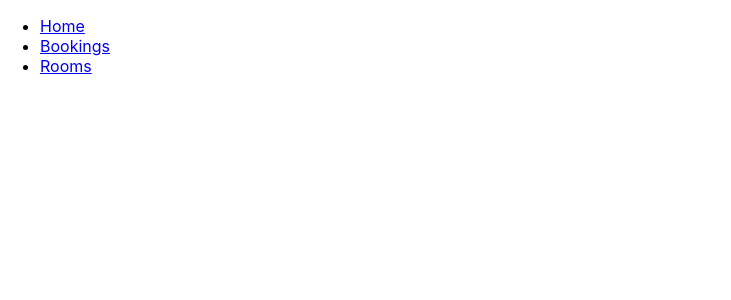
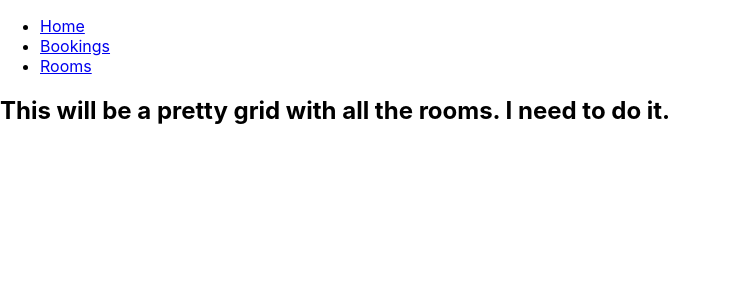
Before and after one commit to GerCassa/HotelMagamentApp-JAVA-REACT-, a React (Create React App) app in the folder client/: page /rooms in a window 1280 px wide. Shown: the top 300 px of the page, without its empty margins (0-731 px from the left). Built offline with nearby package versions, Linux system fonts and the light colour scheme.

Commit message:
added room container and link to it on navbar

```diff
--- a/client/src/App.js
+++ b/client/src/App.js
@@ -3,8 +3,8 @@ import './App.css';
 import { BrowserRouter as Router, Route } from 'react-router-dom'
 import Navbar from './components/Navbar';
 import Home from './components/Home'
-import BookingsList from './components/BookingsList';
 import BookingContainer from './containers/BookingContainer';
+import RoomContainer from './containers/RoomContainer';
 
 class App extends Component {
   render() {
@@ -14,6 +14,7 @@ class App extends Component {
             <Navbar />
             <Route exact path="/" component={Home} />
             <Route path="/bookings" component={BookingContainer} />
+            <Route path="/rooms" component={RoomContainer} />
           </React.Fragment>
         </Router>
     );
--- /dev/null
+++ b/client/src/containers/RoomContainer.jsx
@@ -0,0 +1,19 @@
+import React from 'react';
+
+class RoomContainer extends React.Component {
+  constructor(props) {
+    super(props);
+    this.state = {
+      rooms: [],
+      currentRoom: null
+    };
+  }
+
+  render() {
+    return(
+      <h2>This will be a pretty grid with all the rooms. I need to do it.</h2>
+    )
+  }
+}
+
+export default RoomContainer;
```
